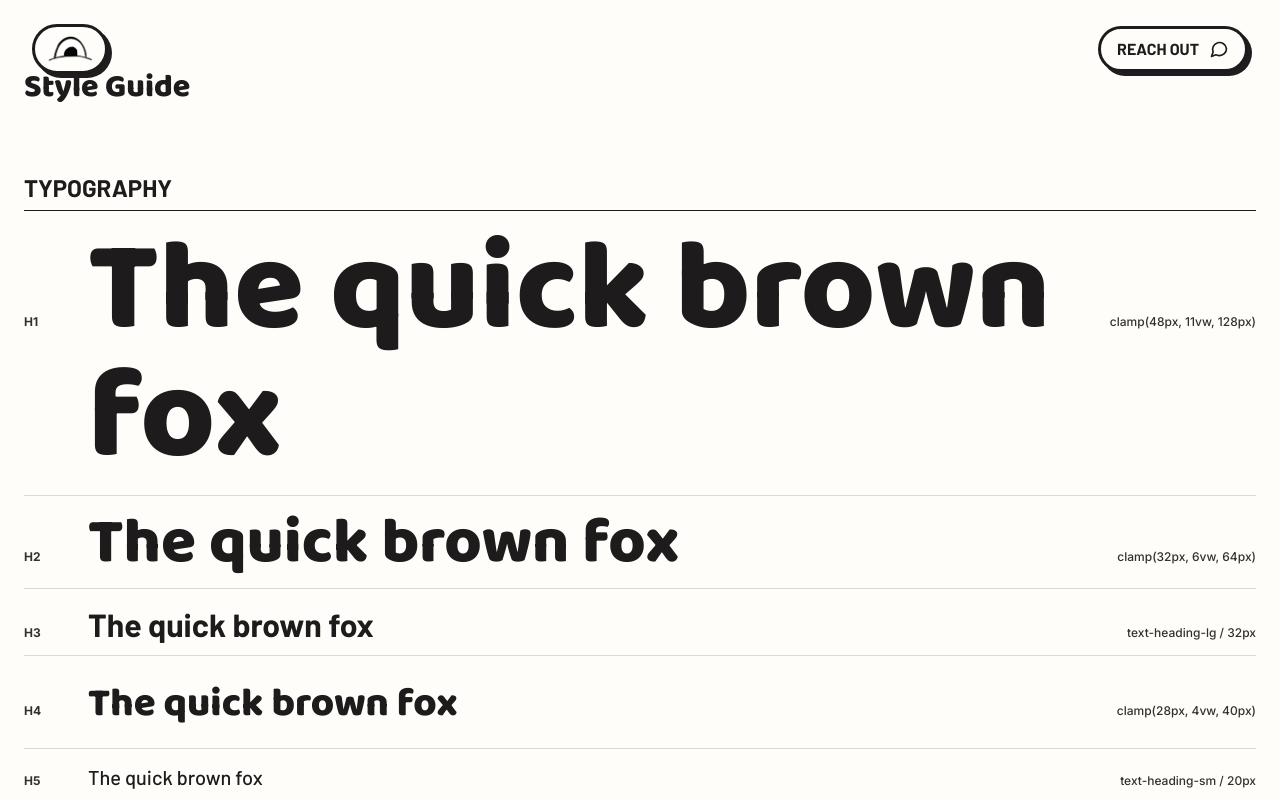
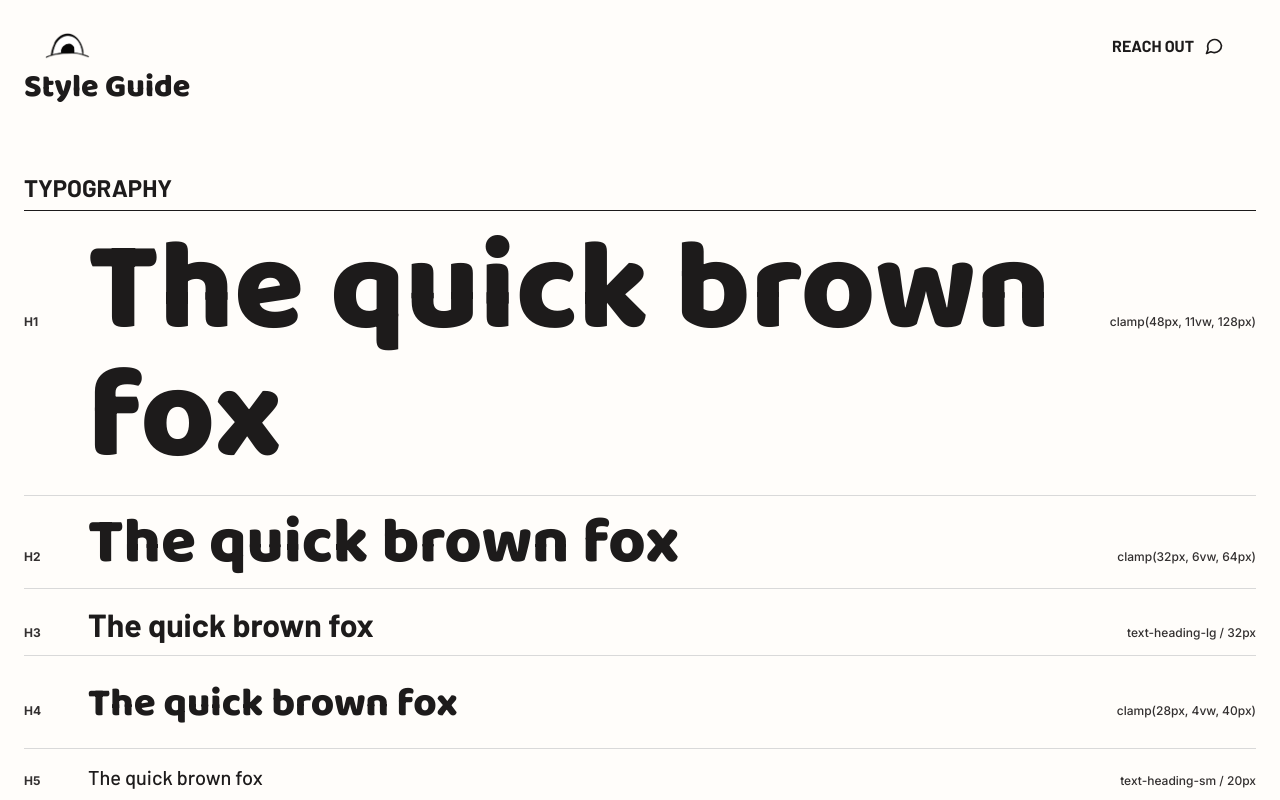
Before and after one commit to Fauxdeedle/site-portfolio, a Next.js app: page /style-guide in a window 1280 px wide. Shown: the top 800 px of the page. Built offline with nearby package versions, Linux system fonts and the light colour scheme.

Commit message:
refinde nav bar hover states

```diff
--- a/components/Navbar.jsx
+++ b/components/Navbar.jsx
@@ -36,7 +36,19 @@ export default function Navbar() {
       items={LINKS}
       logoVisible={!hasHero || pastHero}
       logo={
-        <Link href="/" className={styles.logo} aria-label="Dylan Scoble — home">
+        <Link
+          href="/"
+          className={styles.logo}
+          aria-label="Dylan Scoble — home"
+          onClick={(e) => {
+            // Already on home: glide back up to the hero instead of a no-op navigation.
+            const hero = document.querySelector("[data-nav-hero]");
+            if (hasHero && hero) {
+              e.preventDefault();
+              hero.scrollIntoView({ behavior: "smooth", block: "start" });
+            }
+          }}
+        >
           {/* eslint-disable-next-line @next/next/no-img-element */}
           <img src="/images/hero-illustration.png" alt="" className={styles.logoImg} draggable={false} />
         </Link>
--- a/components/Navbar.module.css
+++ b/components/Navbar.module.css
@@ -4,9 +4,7 @@
   justify-content: center;
   padding: var(--space-1) var(--space-3);
   background: var(--paper);
-  border: var(--stroke-thick) solid var(--border-ink);
-  border-radius: 999px;
-  box-shadow: var(--shadow-pop-sm);
+  border-radius: var(--radius-sm);
 }
 
 .logo:focus-visible {
--- a/components/StaggeredMenu.module.css
+++ b/components/StaggeredMenu.module.css
@@ -53,31 +53,25 @@
   display: inline-flex;
   align-items: center;
   gap: var(--space-2);
-  padding: var(--space-2) var(--space-4);
+  padding: var(--space-1) var(--space-6);
   background: var(--paper);
   color: var(--ink);
-  border: var(--stroke-thick) solid var(--border-ink);
-  border-radius: 999px;
-  box-shadow: var(--shadow-pop-sm);
+  border: none;
+  border-radius: var(--radius-sm);
+  box-shadow: none;
   font-family: var(--font-heading);
   font-weight: var(--weight-bold);
   font-size: var(--text-body-md);
   text-transform: uppercase;
   line-height: 1;
   cursor: pointer;
-  transition:
-    transform 0.15s ease,
-    box-shadow 0.15s ease;
+  transition: box-shadow 120ms ease;
 }
 
-.toggle:hover {
-  transform: translate(-2px, -2px);
-  box-shadow: 6px 6px 0 0 var(--shadow-hard);
-}
-
-.toggle:active {
-  transform: translate(2px, 2px);
-  box-shadow: 2px 2px 0 0 var(--shadow-hard);
+/* Flat until hovered, then pops like Button */
+.toggle:hover,
+.toggle:focus-visible {
+  box-shadow: var(--outline-thin), var(--shadow-pop);
 }
 
 .toggle:focus-visible {
```
